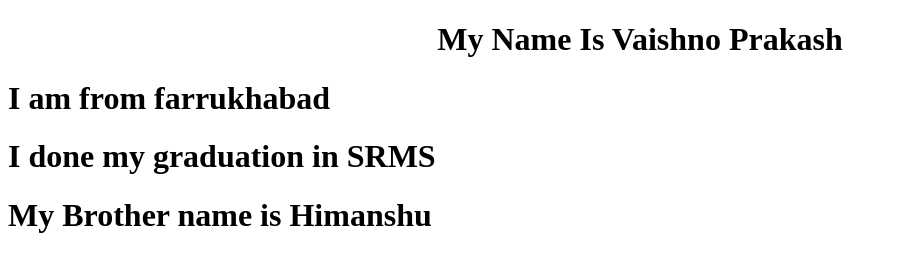
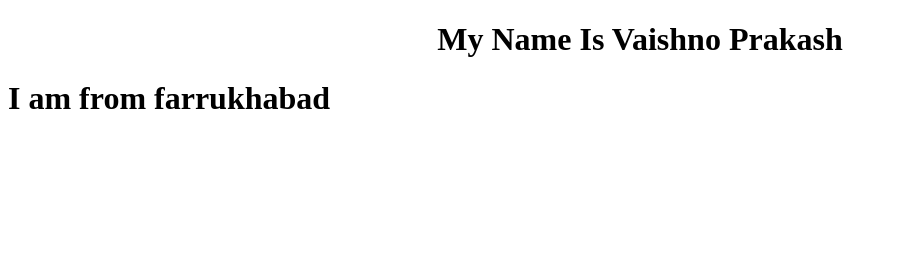
Before and after one commit to VaishnoPrakash/August-01-2021, a plain HTML site: page index.html in a window 1280 px wide. Shown: the whole page, without its empty margins (0-897 px from the left). Drawn offline with Linux system fonts and the light colour scheme.

Commit message:
first commit

```diff
--- a/index.html
+++ b/index.html
@@ -6,7 +6,5 @@
 <body>
 	<center><h1>My Name Is Vaishno Prakash</h1></center>
 	<h1>I am from farrukhabad</h1>
-	<h1>I done my graduation in SRMS</h1>
-	<h1>My Brother name is Himanshu</h1>
 </body>
 </html>
```
